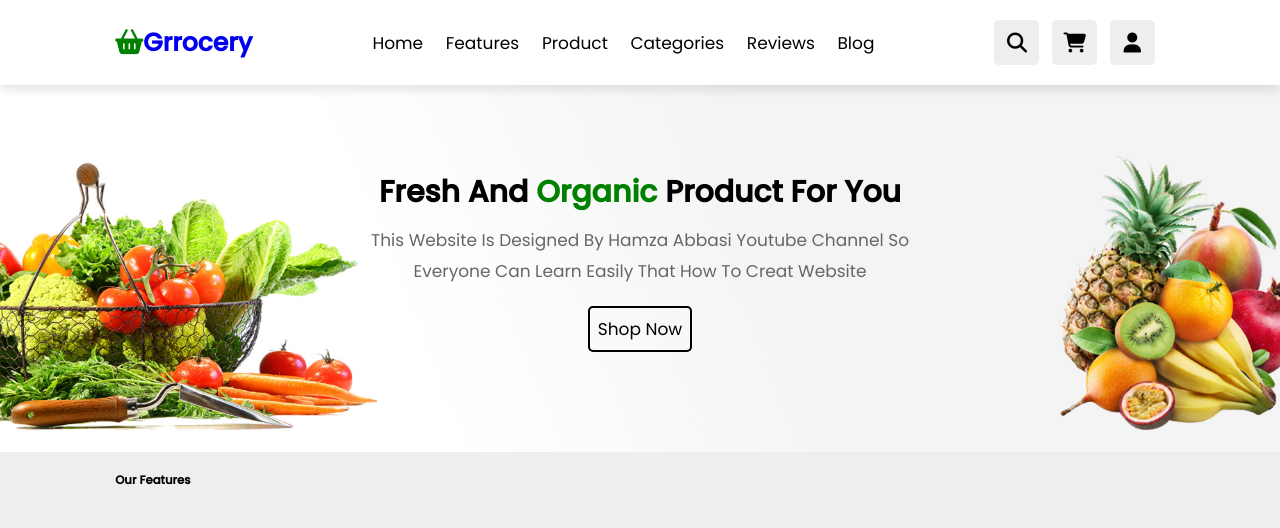
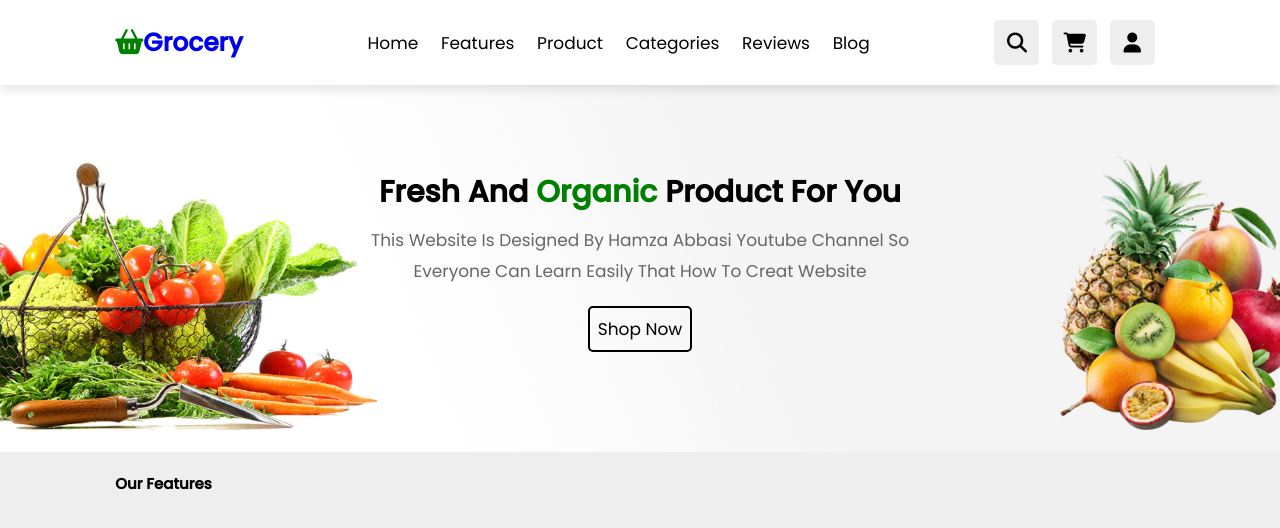
Before and after one commit to techinalhamza/organicfood.github.io, a plain HTML site: page index.html in a window 1280 px wide. Drawn offline with Linux system fonts and the light colour scheme.

Commit message:
Update index.html

```diff
--- a/index.html
+++ b/index.html
@@ -14,7 +14,7 @@
 <body>
     <!-- header section start -->
     <header class="header">
-        <a href="#" class="logo"><i class="fa fa-shopping-basket" aria-hidden="true"></i>Grrocery</a>
+        <a href="#" class="logo"><i class="fa fa-shopping-basket" aria-hidden="true"></i>Grocery</a>
         <nav class="nav">
             <a href="#home">home</a>
             <a href="#features">features</a>
@@ -101,7 +101,7 @@
 
 <section class="features " id="Features">
 
-<h3> our features </h3>
+<h1> our <span> features </span> </h1>
 
 
 <section>
```
